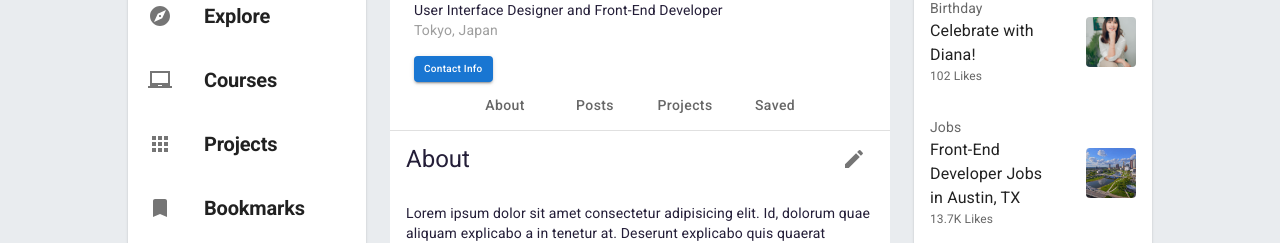
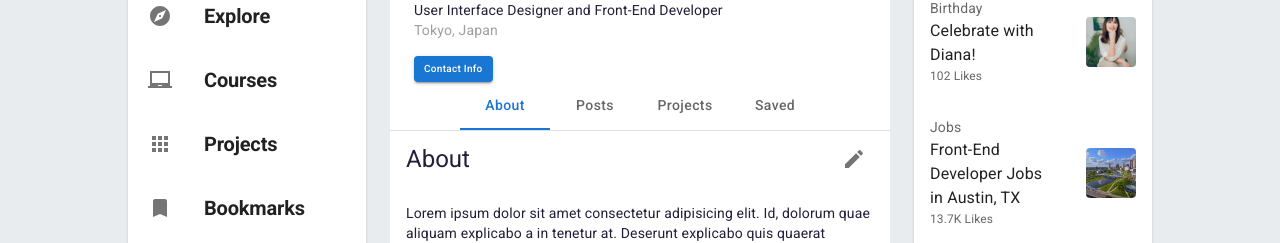
Before and after one commit to jpzambranoleon/project-neo-front-end, a React (Create React App) app: page /profile in a window 1280 px wide. Shown: the part 376-619 px from the top of the page. Built offline with nearby package versions, Linux system fonts and the light colour scheme.

Commit message:
updated Description.jsx

```diff
--- a/src/pages/profilePage/components/Description.jsx
+++ b/src/pages/profilePage/components/Description.jsx
@@ -23,7 +23,7 @@ const CustomContainer = styled(Container)(({ theme }) => ({
 const Description = () => {
     const [open, setOpen] = useState(false);
 
-    const [value, setValue] = useState('1');
+    const [value, setValue] = useState(0);
     const handleChange = (event, newValue) => {
         setValue(newValue);
     };
@@ -58,7 +58,7 @@ const Description = () => {
                     </Button>
                 </Container>
                 <Box sx={{ borderBottom: 1, borderColor: 'divider' }} >
-                    <Tabs centered>
+                    <Tabs value={value} onChange={handleChange} centered>
                         <Tab sx={{ textTransform: 'none' }} label="About" />
                         <Tab sx={{ textTransform: 'none' }} label="Posts" />
                         <Tab sx={{ textTransform: 'none' }} label="Projects" />
```
